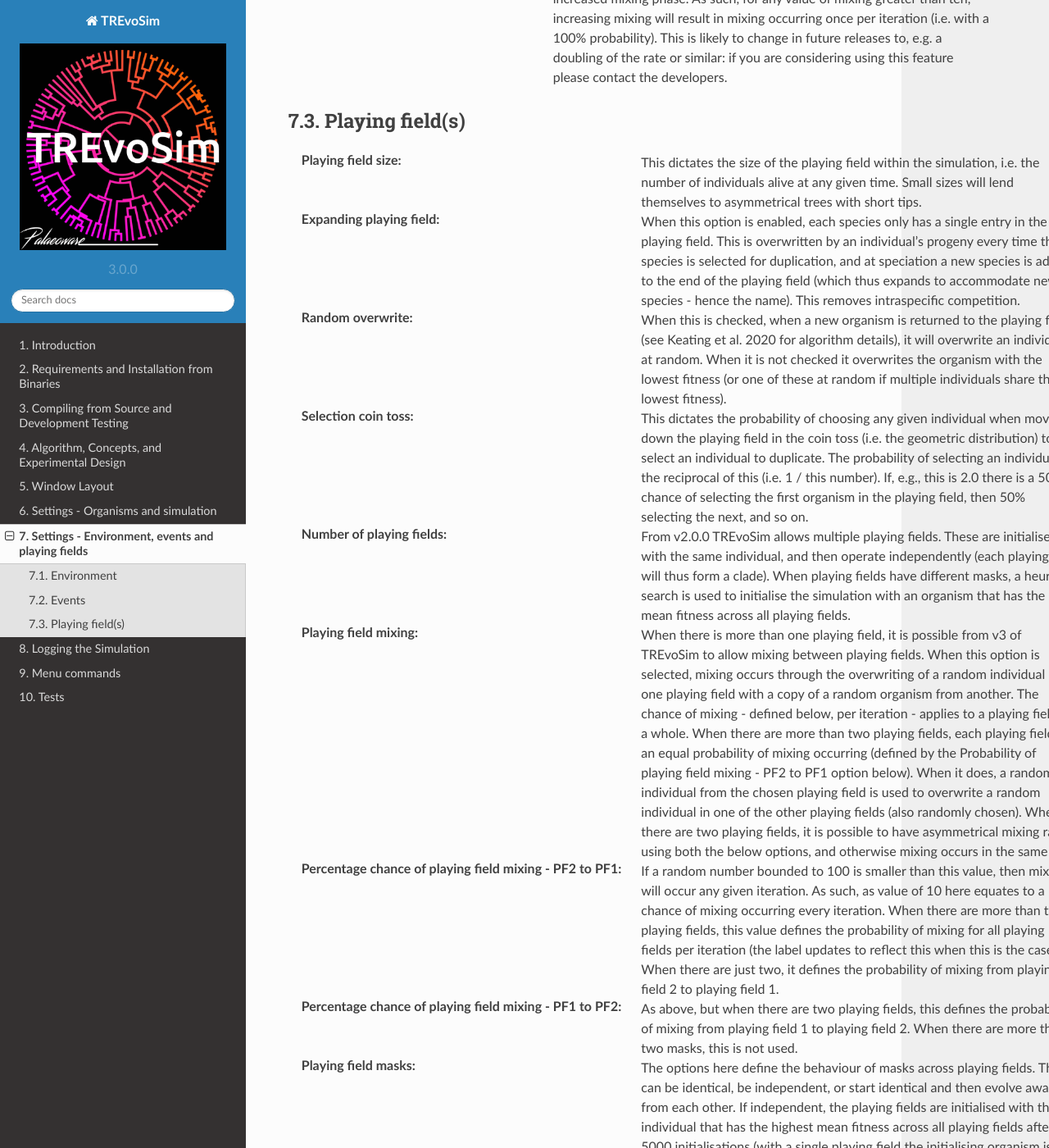
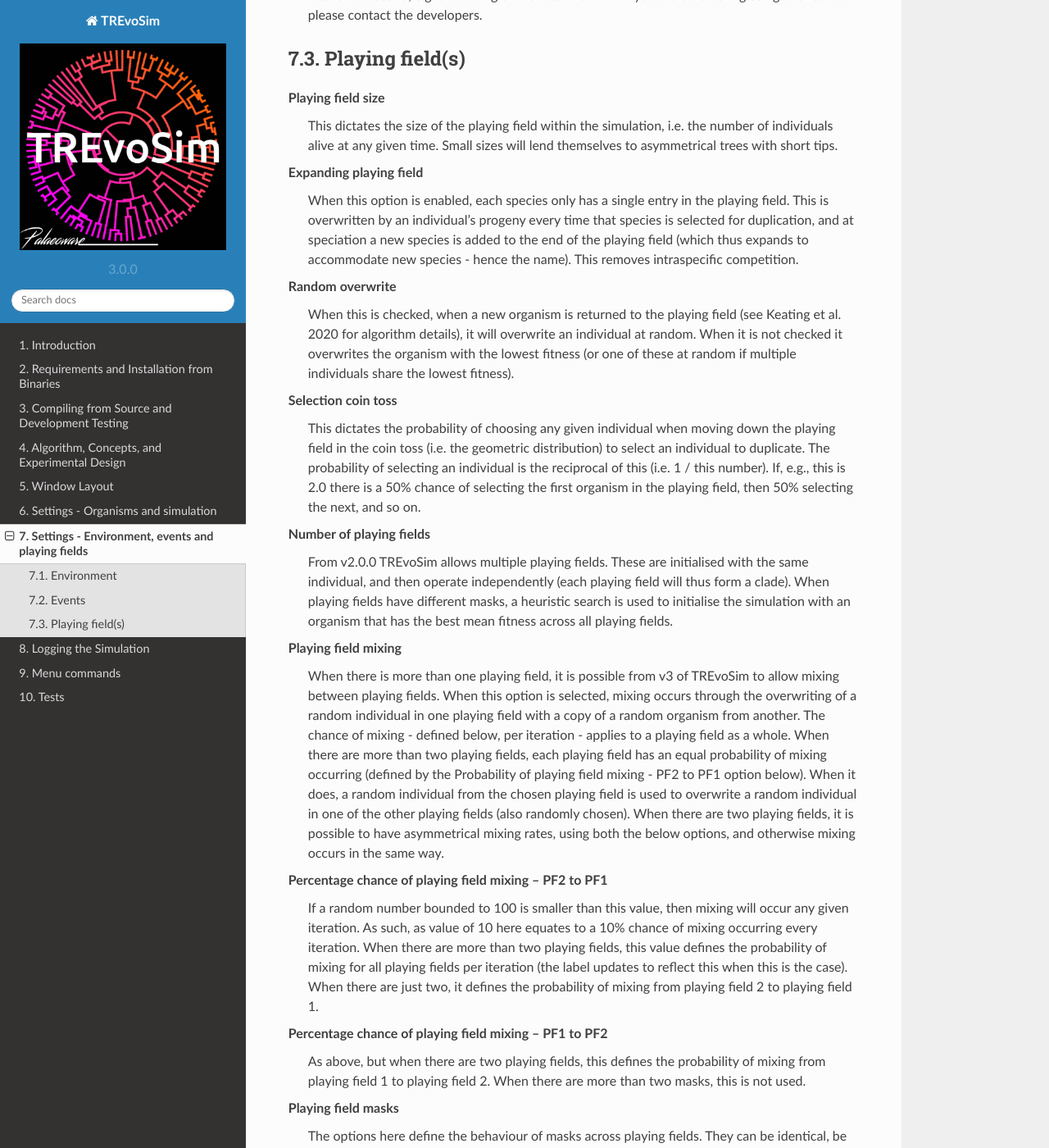
Before and after one commit to palaeoware/trevosim, a Sphinx documentation site: the page built from docs/settings2.rst, in a window 1280 px wide and 1400 px high, scrolled down 3372 px. Shown: the whole window at 82% size. Built offline with Sphinx 7.4.7 and the Read the Docs theme 2.0.0, drawn with Linux system fonts in a browser that asks for light colours; some of the changed lines change nothing that is shown; some of the changed text lies outside the part shown.

Commit message:
Update second settings page, again, changing field sets to definition lists

```diff
--- a/docs/settings2.rst
+++ b/docs/settings2.rst
@@ -8,35 +8,58 @@ Clicking on the settings button of the toolbar will launch a settings dialogue w
 
 .. figure:: _static/settings_02.png
     :align: center
+    :width: 550
+    :alt: A screenshot of the TREvoSim settings panel for Environment, events and playing fields
+
+    The TREvoSim Environment, events and playing fields settings panel
 
 
 Environment
 -----------
 
-:Rate of environmental mutation: The environment in TREvoSim - which comprises a series of random numbers, or masks - also mutates, allowing lineages to track fitness peaks. This setting dictates the rate of mutation for the environment, in units of mutations per hundred characters per iteration.
-:Number of environments: From v2.0.0 TREvoSim allows multiple environments (i.e. numerous sets of masks). During a simulation the fitness of each organism is calculated for every environment, and the organism's overall fitness is defined as that from the environment to which it is best suited (i.e. for which it has maximal fitness). Increasing the environment number can thus be visualised as flattening the fitness landscape, as the number of less fit genomic configurations are reduced, and 'valleys' become shallower.
-:Masks per environment: This dictates the number of masks (random numbers) in the environment. Fitness is calculated by summing the differences between the genome and all masks, and thus the more masks there are the flatter the fitness landscape is likely to be. This can be explored using the :ref:`Fitness histogram` functionality.
-:Match peaks: When TREvoSim has multiple environments associated with a playing field, enabling this option ensures that at initialisation each environment has the same maximal fitness (i.e. fitness peak height). Note, that this is currently applied within, not across, playing fields, if the latter have different masks. When this setting is enabled, as well as achieving fitness peaks of the same height, TREvoSim will use a heuristic search to seed the simulation with the fittest organism it can that also has the same fitness for all environments (it achieves this in more than 99% of runs; if playing fields have different environments the algorithm will search for organism with the best mean fitness across playing fields). As currently formulated, once a simulation is running, mutations will cause peak fitnesses to diverge between environments (add mask / overwrite mask).
-:Ecosystem Engineers: From v3.0.0 TREvoSim allows organism-environment feedback through an ecosystem engineering functionality. When this option is enabled, ecosystem engineering starts at either half the requested iteration count, or after half the requested species have appeared. The first time EE occurs, a single, randomly-chosen individual is assigned "EE status" (as are any other individuals with identical genomes), and its genome is used as the basis for organism-environment feedback, as outlined below.This status is passed on to all offspring of this individual for the remainder of the run.
-:EE mode: EE can either be applied once or persistently, defined by this pair of radio buttons. In single shot EE, engineers are applied once, half way through a simulation, as outlined above. In contrast, if the persistent EE radio button is selected, then EE is applied repeatedly after its first application. The frequency at which this occurs is user-defined (see below). On reapplication, a random individual is chosen from within those individuals with EE status every reapplication as the basis for organism-environment feedback. If EEs have gone extinct, no action is taken.
-:EE Frequency: This is the frequency, in iterations, with which persistent EEs are applied. Application of EEs, when persistent EE is checked (above), occurs repeatedly after the first EE application which is triggered halfway through a run.
-:EE mechanism: EE-based organism-environment feedback can occur in two ways in TREvoSim. If EE overwrites mask is selected here, then the genome of the selected individual is used to overwrite the last mask of every environment on every playing field (i.e. TREvoSim selects a single individual from across all playing fields with EE status, and then uses this to modify the environment across all playing fields, even those in which the organism does not reside). In contrast, if EE adds mask is selected, on the first application of EE only, a new mask is added to all environments across all playing fields, which matches the genome of the selected engineer (this modifies the adaptive landscape in different ways to overwriting a mask). All subsequent applications of EE, if they are persistent, revert to overwriting the mask that was added at first application.
+Rate of environmental mutation
+    The environment in TREvoSim - which comprises a series of random numbers, or masks - also mutates, allowing lineages to track fitness peaks. This setting dictates the rate of mutation for the environment, in units of mutations per hundred characters per iteration.
+Number of environments
+    From v2.0.0 TREvoSim allows multiple environments (i.e. numerous sets of masks). During a simulation the fitness of each organism is calculated for every environment, and the organism's overall fitness is defined as that from the environment to which it is best suited (i.e. for which it has maximal fitness). Increasing the environment number can thus be visualised as flattening the fitness landscape, as the number of less fit genomic configurations are reduced, and 'valleys' become shallower.
+Masks per environment
+    This dictates the number of masks (random numbers) in the environment. Fitness is calculated by summing the differences between the genome and all masks, and thus the more masks there are the flatter the fitness landscape is likely to be. This can be explored using the :ref:`Fitness histogram` functionality.
+Match peaks
+    When TREvoSim has multiple environments associated with a playing field, enabling this option ensures that at initialisation each environment has the same maximal fitness (i.e. fitness peak height). Note, that this is currently applied within, not across, playing fields, if the latter have different masks. When this setting is enabled, as well as achieving fitness peaks of the same height, TREvoSim will use a heuristic search to seed the simulation with the fittest organism it can that also has the same fitness for all environments (it achieves this in more than 99% of runs; if playing fields have different environments the algorithm will search for organism with the best mean fitness across playing fields). As currently formulated, once a simulation is running, mutations will cause peak fitnesses to diverge between environments (add mask / overwrite mask).
+Ecosystem Engineers
+    From v3.0.0 TREvoSim allows organism-environment feedback through an ecosystem engineering functionality. When this option is enabled, ecosystem engineering starts at either half the requested iteration count, or after half the requested species have appeared. The first time EE occurs, a single, randomly-chosen individual is assigned "EE status" (as are any other individuals with identical genomes), and its genome is used as the basis for organism-environment feedback, as outlined below.This status is passed on to all offspring of this individual for the remainder of the run.
+EE mode
+    EE can either be applied once or persistently, defined by this pair of radio buttons. In single shot EE, engineers are applied once, half way through a simulation, as outlined above. In contrast, if the persistent EE radio button is selected, then EE is applied repeatedly after its first application. The frequency at which this occurs is user-defined (see below). On reapplication, a random individual is chosen from within those individuals with EE status every reapplication as the basis for organism-environment feedback. If EEs have gone extinct, no action is taken.
+EE Frequency
+    This is the frequency, in iterations, with which persistent EEs are applied. Application of EEs, when persistent EE is checked (above), occurs repeatedly after the first EE application which is triggered halfway through a run.
+EE mechanism
+    EE-based organism-environment feedback can occur in two ways in TREvoSim. If EE overwrites mask is selected here, then the genome of the selected individual is used to overwrite the last mask of every environment on every playing field (i.e. TREvoSim selects a single individual from across all playing fields with EE status, and then uses this to modify the environment across all playing fields, even those in which the organism does not reside). In contrast, if EE adds mask is selected, on the first application of EE only, a new mask is added to all environments across all playing fields, which matches the genome of the selected engineer (this modifies the adaptive landscape in different ways to overwriting a mask). All subsequent applications of EE, if they are persistent, revert to overwriting the mask that was added at first application.
 
 Events
 ------
 
-:Apply perturbation during run: TREvoSim offers the option of applying an environmental perturbation during a run. When this is selected, at halfway through a run (after the speciation of the n/2 the requested species, or at half the requested iteration count), all masks for all environments are overwritten with new, random, masks. If playing field masks are independent this results in new random masks for all environments on all playing fields. If masks are set to be identical across playing fields, then new masks are written to all environments, but these are identical across the playing fields. This perturbation then lasts for 10% of the iteration number at which it began, during which the masks gradually return to their pre-perturbation state (specifically, over the course of the perturbation period, 90% of bits across all masks and environments are copied back over the new masks from a copy created at perturbation initiation). As currently coded, during this period, only mutations occurring to the new, perturbation, rather than the previous environment will be applied, and overall the environmental change due to mutation will be lower than the remainder of the run (although rate of change will likely be higher as the perturbation environment is reverting to the pre-perturbation one).
-:Increase mixing for perturbation period: When mixing is enabled between playing fields, this can be accelerated during a perturbation. When this option is selected, mixing between playing fields increases when a perturbation is occurring, then returns to background rates once it is complete. Note: At present mixing is defined as a percentage probability (see below), which is multiplied by ten during the increased mixing phase. As such, for any value of mixing greater than ten, increasing mixing will result in mixing occurring once per iteration (i.e. with a 100% probability). This is likely to change in future releases to, e.g. a doubling of the rate or similar: if you are considering using this feature please contact the developers.
+Apply perturbation during run
+    TREvoSim offers the option of applying an environmental perturbation during a run. When this is selected, at halfway through a run (after the speciation of the n/2 the requested species, or at half the requested iteration count), all masks for all environments are overwritten with new, random, masks. If playing field masks are independent this results in new random masks for all environments on all playing fields. If masks are set to be identical across playing fields, then new masks are written to all environments, but these are identical across the playing fields. This perturbation then lasts for 10% of the iteration number at which it began, during which the masks gradually return to their pre-perturbation state (specifically, over the course of the perturbation period, 90% of bits across all masks and environments are copied back over the new masks from a copy created at perturbation initiation). As currently coded, during this period, only mutations occurring to the new, perturbation, rather than the previous environment will be applied, and overall the environmental change due to mutation will be lower than the remainder of the run (although rate of change will likely be higher as the perturbation environment is reverting to the pre-perturbation one).
+Increase mixing for perturbation period
+    When mixing is enabled between playing fields, this can be accelerated during a perturbation. When this option is selected, mixing between playing fields increases when a perturbation is occurring, then returns to background rates once it is complete. Note: At present mixing is defined as a percentage probability (see below), which is multiplied by ten during the increased mixing phase. As such, for any value of mixing greater than ten, increasing mixing will result in mixing occurring once per iteration (i.e. with a 100% probability). This is likely to change in future releases to, e.g. a doubling of the rate or similar: if you are considering using this feature please contact the developers.
 
 Playing field(s)
 ----------------
 
-:Playing field size: This dictates the size of the playing field within the simulation, i.e. the number of individuals alive at any given time. Small sizes will lend themselves to asymmetrical trees with short tips.
-:Expanding playing field: When this option is enabled, each species only has a single entry in the playing field. This is overwritten by an individual's progeny every time that species is selected for duplication, and at speciation a new species is added to the end of the playing field (which thus expands to accommodate new species - hence the name). This removes intraspecific competition.
-:Random overwrite: When this is checked, when a new organism is returned to the playing field (see Keating et al. 2020 for algorithm details), it will overwrite an individual at random. When it is not checked it overwrites the organism with the lowest fitness (or one of these at random if multiple individuals share the lowest fitness).
-:Selection coin toss: This dictates the probability of choosing any given individual when moving down the playing field in the coin toss (i.e. the geometric distribution) to select an individual to duplicate. The probability of selecting an individual is the reciprocal of this (i.e. 1 /  this number). If, e.g., this is 2.0 there is a 50% chance of selecting the first organism in the playing field, then 50% selecting the next, and so on.
-:Number of playing fields: From v2.0.0 TREvoSim allows multiple playing fields. These are initialised with the same individual, and then operate independently (each playing field will thus form a clade). When playing fields have different masks, a heuristic search is used to initialise the simulation with an organism that has the best mean fitness across all playing fields.
-:Playing field mixing: When there is more than one playing field, it is possible from v3 of TREvoSim to allow mixing between playing fields. When this option is selected, mixing occurs through the overwriting of a random individual in one playing field with a copy of a random organism from another. The chance of mixing - defined below, per iteration - applies to a playing field as a whole. When there are more than two playing fields, each playing field has an equal probability of mixing occurring (defined by the Probability of playing field mixing - PF2 to PF1 option below). When it does, a random individual from the chosen playing field is used to overwrite a random individual in one of the other playing fields (also randomly chosen). When there are two playing fields, it is possible to have asymmetrical mixing rates, using both the below options, and otherwise mixing occurs in the same way.
-:Percentage chance of playing field mixing - PF2 to PF1: If a random number bounded to 100 is smaller than this value, then mixing will occur any given iteration. As such, as value of 10 here equates to a 10% chance of mixing occurring every iteration. When there are more than two playing fields, this value defines the probability of mixing for all playing fields per iteration (the label updates to reflect this when this is the case). When there are just two, it defines the probability of mixing from playing field 2 to playing field 1.
-:Percentage chance of playing field mixing - PF1 to PF2: As above, but when there are two playing fields, this defines the probability of mixing from playing field 1 to playing field 2. When there are more than two masks, this is not used.
-:Playing field masks: The options here define the behaviour of masks across playing fields. They can be identical, be independent, or start identical and then evolve away from each other. If independent, the playing fields are initialised with the individual that has the highest mean fitness across all playing fields after 5000 initialisations (with a single playing field the initialising organism is within the top 10% of possible fitnesses for the starting masks).
+Playing field size
+    This dictates the size of the playing field within the simulation, i.e. the number of individuals alive at any given time. Small sizes will lend themselves to asymmetrical trees with short tips.
+Expanding playing field
+    When this option is enabled, each species only has a single entry in the playing field. This is overwritten by an individual's progeny every time that species is selected for duplication, and at speciation a new species is added to the end of the playing field (which thus expands to accommodate new species - hence the name). This removes intraspecific competition.
+Random overwrite
+    When this is checked, when a new organism is returned to the playing field (see Keating et al. 2020 for algorithm details), it will overwrite an individual at random. When it is not checked it overwrites the organism with the lowest fitness (or one of these at random if multiple individuals share the lowest fitness).
+Selection coin toss
+    This dictates the probability of choosing any given individual when moving down the playing field in the coin toss (i.e. the geometric distribution) to select an individual to duplicate. The probability of selecting an individual is the reciprocal of this (i.e. 1 /  this number). If, e.g., this is 2.0 there is a 50% chance of selecting the first organism in the playing field, then 50% selecting the next, and so on.
+Number of playing fields
+    From v2.0.0 TREvoSim allows multiple playing fields. These are initialised with the same individual, and then operate independently (each playing field will thus form a clade). When playing fields have different masks, a heuristic search is used to initialise the simulation with an organism that has the best mean fitness across all playing fields.
+Playing field mixing
+    When there is more than one playing field, it is possible from v3 of TREvoSim to allow mixing between playing fields. When this option is selected, mixing occurs through the overwriting of a random individual in one playing field with a copy of a random organism from another. The chance of mixing - defined below, per iteration - applies to a playing field as a whole. When there are more than two playing fields, each playing field has an equal probability of mixing occurring (defined by the Probability of playing field mixing - PF2 to PF1 option below). When it does, a random individual from the chosen playing field is used to overwrite a random individual in one of the other playing fields (also randomly chosen). When there are two playing fields, it is possible to have asymmetrical mixing rates, using both the below options, and otherwise mixing occurs in the same way.
+Percentage chance of playing field mixing -- PF2 to PF1
+    If a random number bounded to 100 is smaller than this value, then mixing will occur any given iteration. As such, as value of 10 here equates to a 10% chance of mixing occurring every iteration. When there are more than two playing fields, this value defines the probability of mixing for all playing fields per iteration (the label updates to reflect this when this is the case). When there are just two, it defines the probability of mixing from playing field 2 to playing field 1.
+Percentage chance of playing field mixing -- PF1 to PF2
+    As above, but when there are two playing fields, this defines the probability of mixing from playing field 1 to playing field 2. When there are more than two masks, this is not used.
+Playing field masks
+    The options here define the behaviour of masks across playing fields. They can be identical, be independent, or start identical and then evolve away from each other. If independent, the playing fields are initialised with the individual that has the highest mean fitness across all playing fields after 5000 initialisations (with a single playing field the initialising organism is within the top 10% of possible fitnesses for the starting masks).
```
